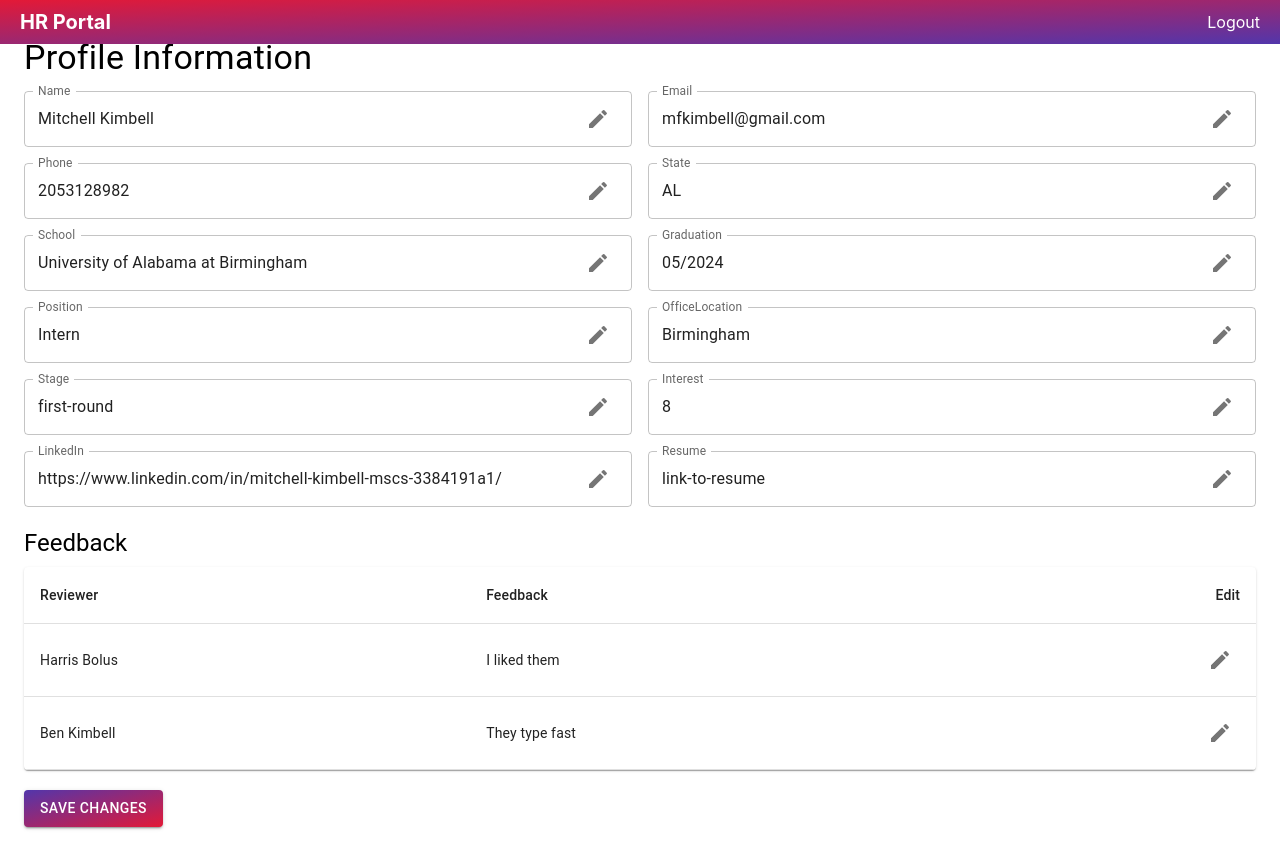
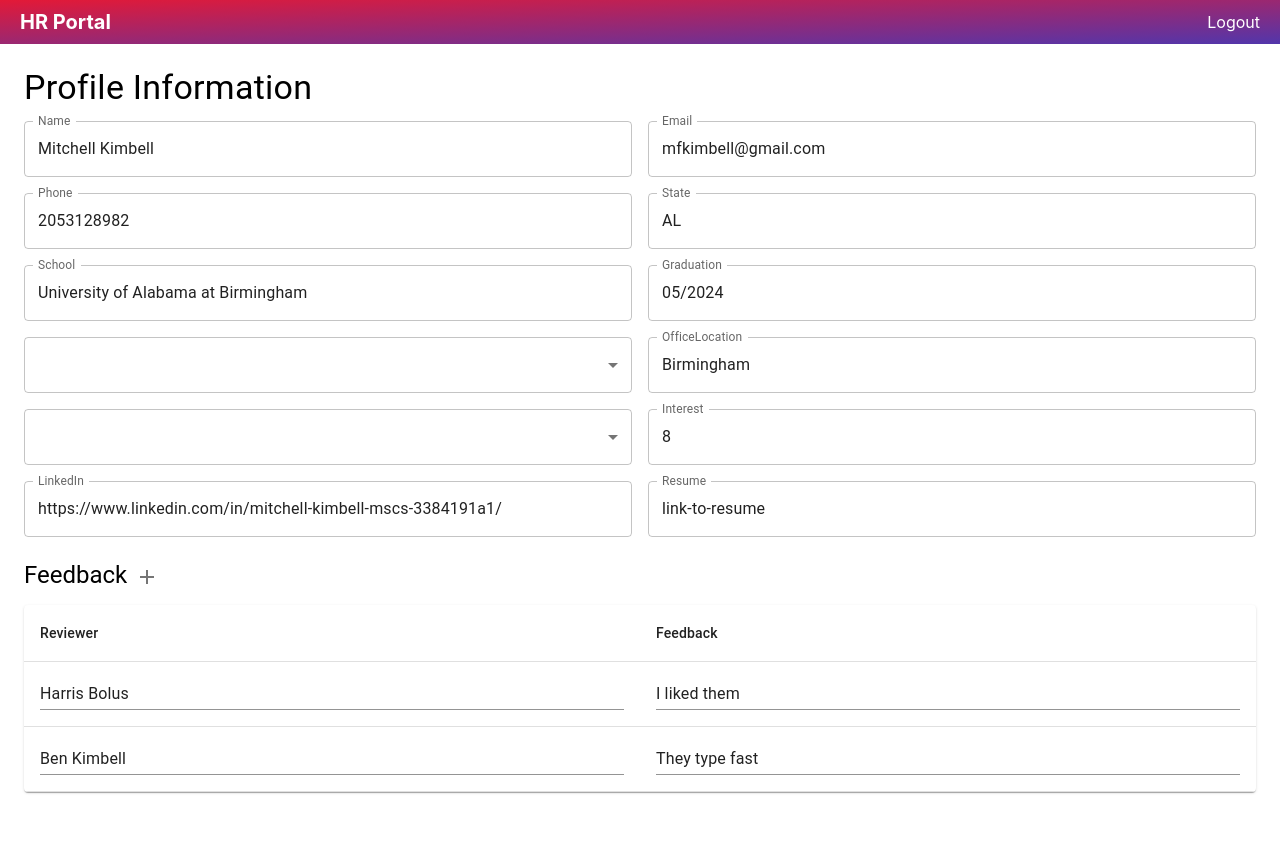
Before and after one commit to recruit-tracker/frontend, a React (Create React App) app in the folder recruit-tracker/: page /hr/student in a window 1280 px wide. After the commit the page ends 800 px from the top, so only its background shows below. Built offline with nearby package versions, Linux system fonts and the light colour scheme.

Commit message:
dropdown hr

```diff
--- a/recruit-tracker/src/components/HrSingleProfile/HrSingleProfile.js
+++ b/recruit-tracker/src/components/HrSingleProfile/HrSingleProfile.js
@@ -6,7 +6,6 @@ import {
   IconButton,
   TextField,
   Tooltip,
-  Link,
   Typography,
   Table,
   TableBody,
@@ -15,95 +14,111 @@ import {
   TableHead,
   TableRow,
   Paper,
+  Select,
+  MenuItem,
 } from "@mui/material";
 import EditIcon from "@mui/icons-material/Edit";
-import LinkedInIcon from "@mui/icons-material/LinkedIn";
-import ArticleIcon from "@mui/icons-material/Article";
+import AddIcon from "@mui/icons-material/Add";
 import { students } from "../../testData/testStudents"; // Adjust the import path as necessary
 
 const HrSingleProfile = () => {
-  const [profileInfo, setProfileInfo] = useState(students[0]);
-  const [editField, setEditField] = useState(null);
-  const [editableFeedback, setEditableFeedback] = useState(null);
+  const [profileInfo, setProfileInfo] = useState({
+    ...students[0],
+    feedback: Array.isArray(students[0].feedback)
+      ? students[0].feedback
+      : Object.entries(students[0].feedback || {}).map(([reviewer, text]) => ({
+          reviewer,
+          text,
+        })),
+  });
 
-  const handleEditClick = (field) => {
-    setEditField(field);
-    setEditableFeedback(null); // Reset editable feedback to ensure only one edit mode is active
+  const handleFieldChange = (e, field) => {
+    setProfileInfo({ ...profileInfo, [field]: e.target.value });
   };
 
-  const handleFeedbackEditClick = (reviewer) => {
-    setEditableFeedback(reviewer);
-    setEditField(null); // Reset edit field to ensure only one edit mode is active
+  const handleFeedbackChange = (e, index, field) => {
+    const updatedFeedback = profileInfo.feedback.map((feedback, i) => {
+      if (i === index) {
+        return { ...feedback, [field]: e.target.value };
+      }
+      return feedback;
+    });
+    setProfileInfo({ ...profileInfo, feedback: updatedFeedback });
   };
 
-  const handleFieldChange = (e, field) => {
-    if (editableFeedback) {
-      // Update feedback text
-      setProfileInfo({
-        ...profileInfo,
-        feedback: {
-          ...profileInfo.feedback,
-          [editableFeedback]: e.target.value,
-        },
-      });
-    } else {
-      // Update other profile fields
-      setProfileInfo({ ...profileInfo, [field]: e.target.value });
-    }
+  const handleAddFeedback = () => {
+    const newFeedback = { reviewer: "", text: "" };
+    setProfileInfo((prevState) => ({
+      ...prevState,
+      feedback: [...prevState.feedback, newFeedback],
+    }));
   };
 
   const handleSaveChanges = () => {
     console.log("Saving changes", profileInfo);
-    setEditField(null);
-    setEditableFeedback(null);
+    // Implement save functionality here
   };
 
   return (
-    <div>
+    <div style={{ display: "flex", flexDirection: "column", height: "100vh" }}>
       <HrHeader />
       <div
         className="main-content"
-        style={{ padding: "24px", marginTop: "64px" }}
+        style={{
+          flexGrow: 1,
+          overflowY: "auto",
+          padding: "24px",
+          marginTop: "43px",
+        }}
       >
         <Typography variant="h4" gutterBottom>
           Profile Information
         </Typography>
         <Grid container spacing={2} style={{ marginBottom: "20px" }}>
-          {/* Render only specific fields in the top section */}
-          {Object.entries(profileInfo).map(
-            ([key, value]) =>
-              key !== "id" &&
-              key !== "feedback" && (
-                <Grid
-                  item
-                  xs={12}
-                  sm={6}
-                  key={key}
-                  style={{ position: "relative" }}
+          {Object.entries(profileInfo).map(([key, value]) =>
+            key !== "id" && key !== "feedback" ? (
+              <Grid item xs={12} sm={6} key={key}>
+                {key === "stage" || key === "position" ? (
+                  <Select
+                    fullWidth
+                    displayEmpty
+                    value={value}
+                    onChange={(e) => handleFieldChange(e, key)}
+                    variant="outlined"
                   >
+                    {key === "stage" ? (
+                      <>
+                        <MenuItem value="Applying">Applying</MenuItem>
+                        <MenuItem value="Reviewed">Reviewed</MenuItem>
+                        <MenuItem value="Interviewed">Interviewed</MenuItem>
+                        <MenuItem value="Offered">Offered</MenuItem>
+                      </>
+                    ) : (
+                      <>
+                        <MenuItem value="Full Time">Full Time</MenuItem>
+                        <MenuItem value="Part Time">Part Time</MenuItem>
+                        <MenuItem value="Intern">Intern</MenuItem>
+                      </>
+                    )}
+                  </Select>
+                ) : (
                   <TextField
                     fullWidth
                     label={key.charAt(0).toUpperCase() + key.slice(1)}
-                    value={editField === key ? value : value || ""}
+                    value={value}
                     onChange={(e) => handleFieldChange(e, key)}
                     variant="outlined"
-                    InputProps={{
-                      readOnly: editField !== key,
-                      endAdornment: (
-                        <Tooltip title="Edit">
-                          <IconButton onClick={() => handleEditClick(key)}>
-                            <EditIcon />
-                          </IconButton>
-                        </Tooltip>
-                      ),
-                    }}
                   />
+                )}
               </Grid>
-              )
+            ) : null
           )}
         </Grid>
         <Typography variant="h5" gutterBottom>
           Feedback
+          <IconButton onClick={handleAddFeedback} aria-label="add feedback">
+            <AddIcon />
+          </IconButton>
         </Typography>
         <TableContainer component={Paper} style={{ marginBottom: "20px" }}>
           <Table>
@@ -111,38 +126,31 @@ const HrSingleProfile = () => {
               <TableRow>
                 <TableCell>Reviewer</TableCell>
                 <TableCell>Feedback</TableCell>
-                <TableCell align="right">Edit</TableCell>
               </TableRow>
             </TableHead>
             <TableBody>
-              {Object.entries(profileInfo.feedback || {}).map(
-                ([reviewer, feedback], index) => (
+              {profileInfo.feedback.map((feedback, index) => (
                 <TableRow key={index}>
-                    <TableCell>{reviewer}</TableCell>
                   <TableCell>
-                      {editableFeedback === reviewer ? (
                     <TextField
                       fullWidth
                       variant="standard"
-                          value={feedback}
-                          onChange={(e) => handleFieldChange(e, reviewer)}
+                      value={feedback.reviewer}
+                      onChange={(e) =>
+                        handleFeedbackChange(e, index, "reviewer")
+                      }
                     />
-                      ) : (
-                        feedback
-                      )}
                   </TableCell>
-                    <TableCell align="right">
-                      <Tooltip title="Edit">
-                        <IconButton
-                          onClick={() => handleFeedbackEditClick(reviewer)}
-                        >
-                          <EditIcon />
-                        </IconButton>
-                      </Tooltip>
+                  <TableCell>
+                    <TextField
+                      fullWidth
+                      variant="standard"
+                      value={feedback.text}
+                      onChange={(e) => handleFeedbackChange(e, index, "text")}
+                    />
                   </TableCell>
                 </TableRow>
-                )
-              )}
+              ))}
             </TableBody>
           </Table>
         </TableContainer>
```
Lines whose indentation alone changed are shown as unchanged.
